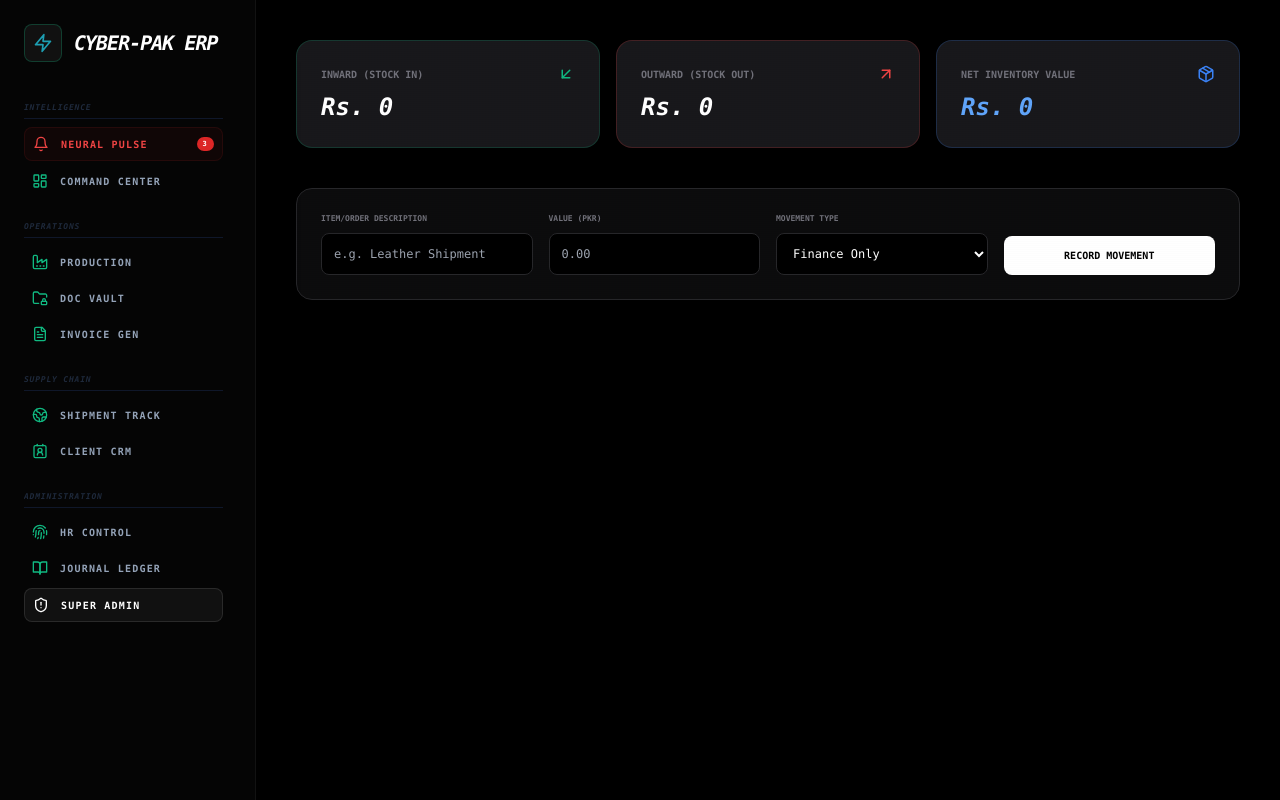
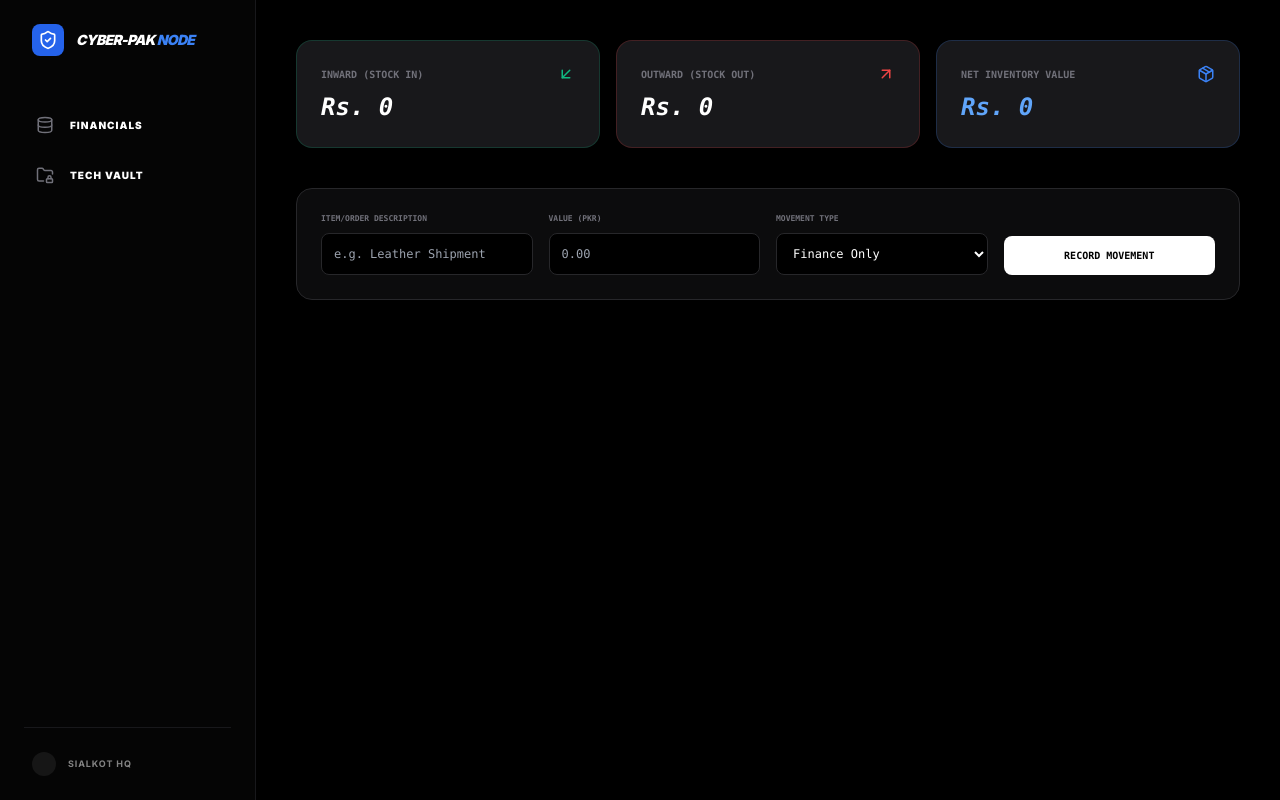
Before and after one commit to champdevil420-glitch/cyber-pak-erp, a Next.js app: page /accounts in a window 1280 px wide. Built offline with nearby package versions, Linux system fonts and the light colour scheme.

Commit message:
Installed Global Navigation Sidebar

```diff
--- a/app/layout.tsx
+++ b/app/layout.tsx
@@ -1,117 +1,76 @@
-"use client";
+import type { Metadata } from "next";
+import { Inter } from "next/font/google";
 import "./globals.css";
 import Link from "next/link";
-import React, { useState, useEffect } from "react";
 import {
-  LayoutDashboard, Zap, Fingerprint, Factory,
-  Contact2, ShieldAlert, BookOpen, FolderLock,
-  FileText, Bell, Globe2, LucideIcon
+  LayoutDashboard,
+  Database,
+  FolderLock,
+  Settings,
+  ShieldCheck
 } from "lucide-react";
 
-// Explicitly define what a Link looks like to stop the 6 red errors
-interface NavLink {
-  name: string;
-  href: string;
-  icon: LucideIcon;
-  alert?: string;
-  special?: boolean;
-  root?: boolean;
-}
+const inter = Inter({ subsets: ["latin"] });
 
-interface NavGroup {
-  label: string;
-  links: NavLink[];
-}
+export const metadata: Metadata = {
+  title: "Cyber-Pak ERP | Executive Node",
+  description: "Advanced Export & Financial Management",
+};
 
-export default function RootLayout({ children }: { children: React.ReactNode }) {
-  const [mounted, setMounted] = useState(false);
-  const [config, setConfig] = useState({
-    siteName: "CYBER-PAK ERP",
-    primaryColor: "#10b981",
-    accentColor: "#22d3ee"
-  });
-
-  useEffect(() => {
-    setMounted(true);
-    const saved = localStorage.getItem("cyberPakConfig");
-    if (saved) {
-      try { setConfig(JSON.parse(saved)); } catch (e) { console.error(e); }
-    }
-  }, []);
-
-  const navGroups: NavGroup[] = [
-    {
-      label: "Intelligence",
-      links: [
-        { name: "Neural Pulse", href: "/notifications", icon: Bell, alert: "3", special: true },
-        { name: "Command Center", href: "/", icon: LayoutDashboard },
-      ]
-    },
-    {
-      label: "Operations",
-      links: [
-        { name: "Production", href: "/production", icon: Factory },
-        { name: "Doc Vault", href: "/documents", icon: FolderLock },
-        { name: "Invoice Gen", href: "/invoices", icon: FileText },
-      ]
-    },
-    {
-      label: "Supply Chain",
-      links: [
-        { name: "Shipment Track", href: "/logistics", icon: Globe2 },
-        { name: "Client CRM", href: "/crm", icon: Contact2 },
-      ]
-    },
-    {
-      label: "Administration",
-      links: [
-        { name: "HR Control", href: "/hr", icon: Fingerprint },
-        { name: "Journal Ledger", href: "/accounts", icon: BookOpen },
-        { name: "Super Admin", href: "/admin", icon: ShieldAlert, root: true },
-      ]
-    }
-  ];
-
+export default function RootLayout({
+  children,
+}: {
+  children: React.ReactNode;
+}) {
   return (
     <html lang="en">
-      <body className="bg-black font-mono flex h-screen overflow-hidden">
-        <nav className="w-64 border-r border-white/5 p-6 flex flex-col bg-[#050505] h-full sticky top-0 z-50 shadow-2xl">
-          <div className="flex items-center gap-3 mb-10 shrink-0">
-            <div className="p-2 bg-white/5 rounded-lg border" style={{ borderColor: `${config.primaryColor}44` }}>
-              <Zap style={{ color: config.accentColor }} className="animate-pulse" size={20} />
+      <body className={`${inter.className} bg-black text-white flex min-h-screen overflow-x-hidden`}>
+
+        {/* --- DESKTOP SIDEBAR --- */}
+        <aside className="hidden md:flex w-64 bg-[#050505] border-r border-zinc-900 flex-col p-6 sticky top-0 h-screen">
+          <div className="flex items-center gap-3 mb-12 px-2">
+            <div className="w-8 h-8 bg-blue-600 rounded-lg flex items-center justify-center">
+              <ShieldCheck size={20} className="text-white" />
             </div>
-            <div className="flex flex-col text-white font-black italic tracking-tighter text-xl uppercase leading-none">
-              {config.siteName}
+            <h1 className="font-black italic text-sm tracking-tighter uppercase">Cyber-Pak <span className="text-blue-500">Node</span></h1>
+          </div>
+
+          <nav className="space-y-2 flex-1">
+            <Link href="/accounts" className="flex items-center gap-4 p-3 rounded-xl hover:bg-zinc-900 transition-all group">
+              <Database size={18} className="text-zinc-500 group-hover:text-emerald-500" />
+              <span className="text-[10px] font-black uppercase tracking-widest">Financials</span>
+            </Link>
+            <Link href="/vault" className="flex items-center gap-4 p-3 rounded-xl hover:bg-zinc-900 transition-all group">
+              <FolderLock size={18} className="text-zinc-500 group-hover:text-blue-500" />
+              <span className="text-[10px] font-black uppercase tracking-widest">Tech Vault</span>
+            </Link>
+          </nav>
+
+          <div className="mt-auto border-t border-zinc-900 pt-6 px-2">
+            <div className="flex items-center gap-3 opacity-50 grayscale">
+              <div className="w-6 h-6 rounded-full bg-zinc-800"></div>
+              <span className="text-[9px] font-bold uppercase tracking-widest">Sialkot HQ</span>
             </div>
           </div>
+        </aside>
 
-          <div className="flex-1 flex flex-col gap-6 text-[10px] font-black uppercase tracking-[0.12em] overflow-y-auto no-scrollbar pr-2">
-            {navGroups.map((group, gIdx) => (
-              <div key={gIdx}>
-                <p className="text-[8px] text-slate-800 mb-2 font-bold border-b border-slate-900 pb-1 italic uppercase tracking-widest">{group.label}</p>
-                <div className="flex flex-col gap-1">
-                  {group.links.map((link, lIdx) => {
-                    const Icon = link.icon;
-                    return (
-                      <Link key={lIdx} href={link.href} className={`flex items-center justify-between p-2 rounded-lg transition-all ${link.special ? 'bg-red-600/5 text-red-500 border border-red-600/10' : link.root ? 'bg-white/5 border border-white/10 text-white hover:bg-red-600' : 'hover:bg-white/5 hover:text-white text-slate-400'}`}>
-                        <div className="flex items-center gap-3">
-                          <Icon size={16} style={!link.special && !link.root ? { color: config.primaryColor } : {}} />
-                          <span>{link.name}</span>
-                        </div>
-                        {link.alert && mounted && <span className="bg-red-600 text-white text-[7px] px-1.5 py-0.5 rounded-full">{link.alert}</span>}
-                      </Link>
-                    );
-                  })}
-                </div>
-              </div>
-            ))}
-          </div>
+        {/* --- MOBILE NAVIGATION (Bottom Bar) --- */}
+        <nav className="md:hidden fixed bottom-4 left-4 right-4 bg-zinc-900/90 backdrop-blur-xl border border-white/10 h-16 rounded-2xl flex items-center justify-around px-6 z-50">
+          <Link href="/accounts" className="flex flex-col items-center gap-1">
+            <Database size={20} className="text-emerald-500" />
+            <span className="text-[8px] font-black uppercase">Money</span>
+          </Link>
+          <Link href="/vault" className="flex flex-col items-center gap-1">
+            <FolderLock size={20} className="text-blue-500" />
+            <span className="text-[8px] font-black uppercase">Vault</span>
+          </Link>
         </nav>
 
-        <main className="flex-1 bg-[#020202] overflow-y-auto h-screen relative">
-            <div className="absolute inset-0 pointer-events-none opacity-[0.03] bg-[linear-gradient(rgba(18,16,16,0)_50%,rgba(0,0,0,0.25)_50%),linear-gradient(90deg,rgba(255,0,0,0.06),rgba(0,255,0,0.02),rgba(0,0,255,0.06))] z-50 bg-[length:100%_2px,3px_100%]" />
-            <div className="relative z-10">{mounted ? children : null}</div>
+        {/* --- MAIN CONTENT AREA --- */}
+        <main className="flex-1 overflow-y-auto">
+          {children}
         </main>
+
       </body>
     </html>
   );
```
